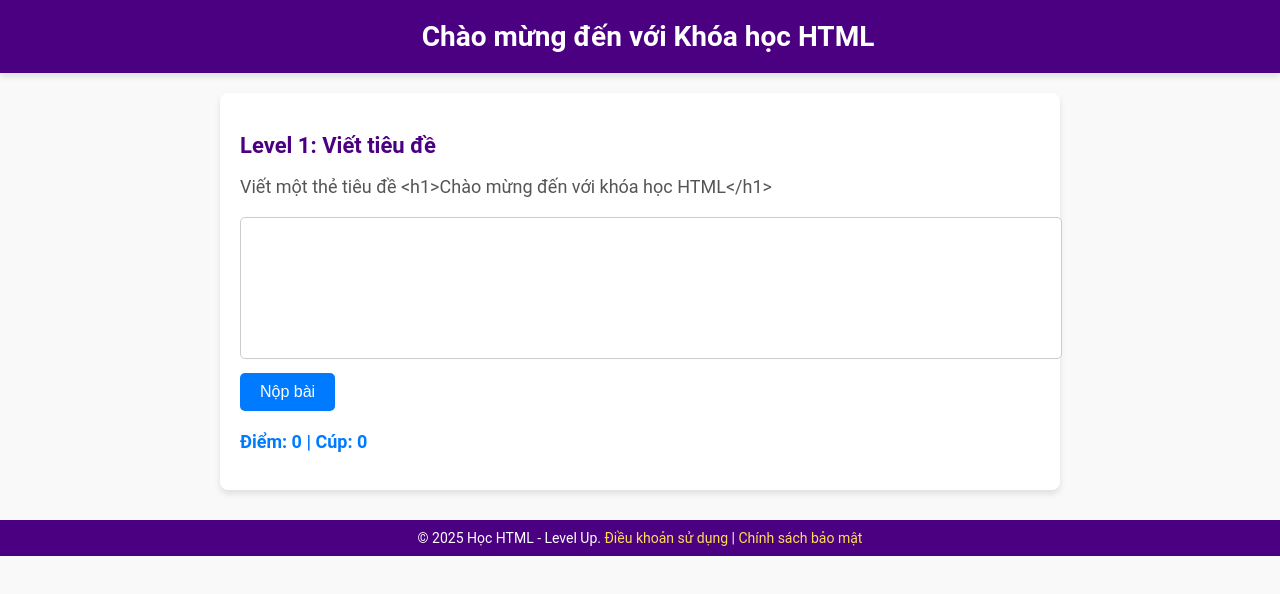
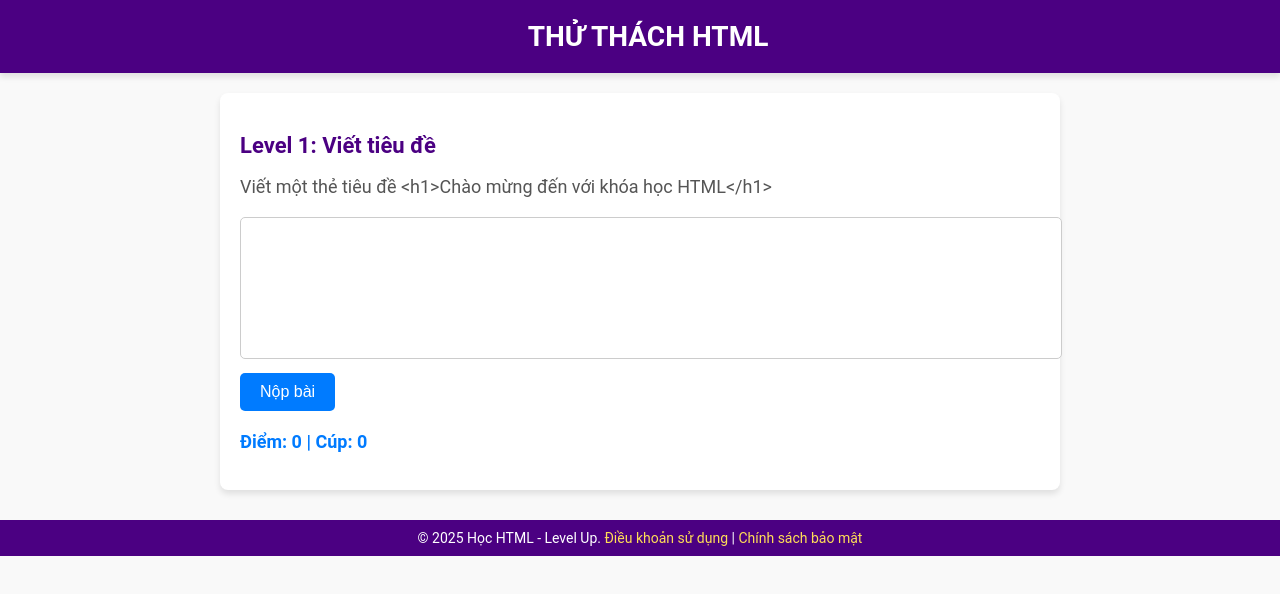
Before and after one commit to giaphien4/THU-THACH-HTML, a plain HTML site: page index.html in a window 1280 px wide. Drawn offline with Linux system fonts and the light colour scheme.

Commit message:
Update index.html

```diff
--- a/index.html
+++ b/index.html
@@ -100,7 +100,7 @@
 </head>
 <body>
     <header>
-        <h1>Chào mừng đến với Khóa học HTML</h1>
+        <h1>THỬ THÁCH HTML</h1>
     </header>
     <main>
         <h2 id="level-title">Level 1: Viết tiêu đề</h2>
```
